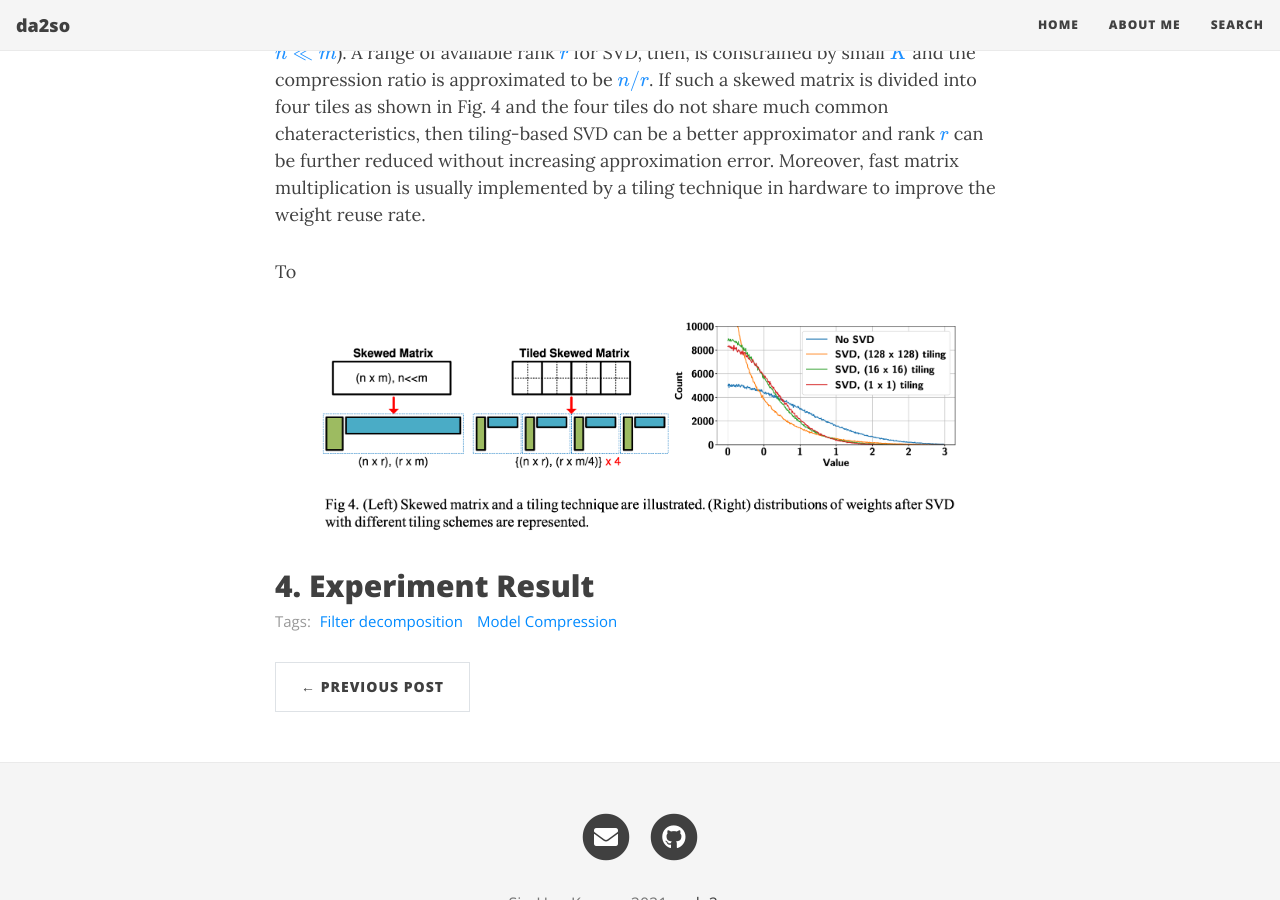
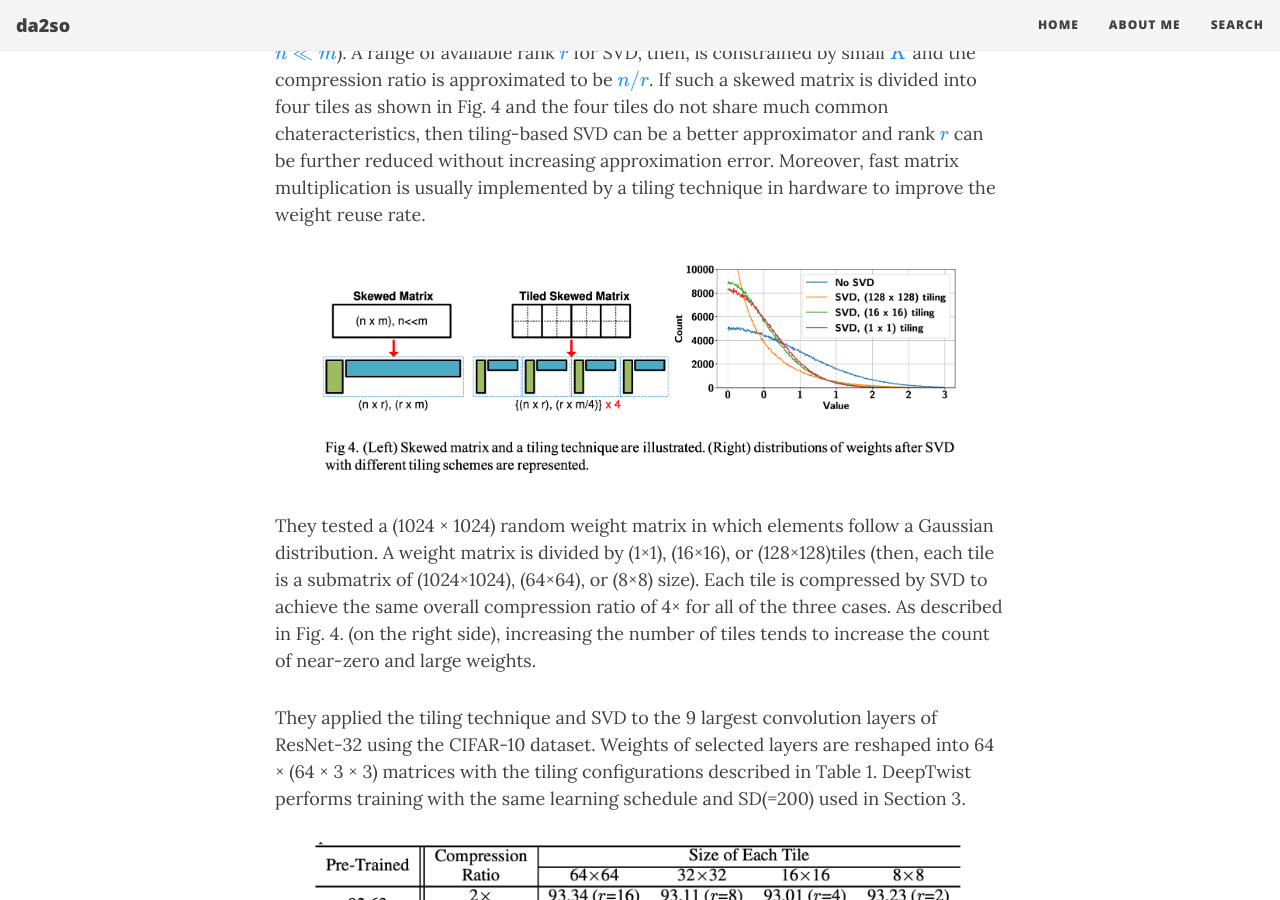
Before and after one commit to da2so/da2so.github.io, a Jekyll site: the page built from _posts/2021-03-27-Learning_Low-Rank_Approximation_for_CNNs.md, in a window 1280 px wide and 900 px high, scrolled down 5383 px. Built offline with Jekyll 4.4.1, drawn with Linux system fonts in a browser that asks for light colours; nearby versions of some CDN libraries; formulas are drawn with MathJax 3.

Commit message:
Update files via upload

```diff
--- a/_posts/2021-03-27-Learning_Low-Rank_Approximation_for_CNNs.md
+++ b/_posts/2021-03-27-Learning_Low-Rank_Approximation_for_CNNs.md
@@ -129,8 +129,11 @@ A reshaped kernel matrix <span style="color:DodgerBlue">$ K \in \mathcal{R}^\{ T
 to be <span style="color:DodgerBlue">$ n/r $</span>. If such a skewed matrix is divided into four tiles as shown in Fig. 4 and the four tiles do not share much common chateracteristics, then tiling-based SVD can be a better approximator and rank <span style="color:DodgerBlue">$ r $</span> can be further reduced without increasing approximation error. Moreover, fast matrix multiplication is usually implemented by a tiling technique in hardware to improve the weight reuse rate.
 
 
-To
-
 ![2](https://da2so.github.io/assets/post_img/2021-03-27-Learning_Low-Rank_Approximation_for_CNNs/5.png){: .mx-auto.d-block width="90%" :}
 
-## 4. Experiment Result
+They tested a (1024 × 1024) random weight matrix in which elements follow a Gaussian distribution. A weight matrix is divided by (1×1), (16×16), or (128×128)tiles (then, each tile is a submatrix of (1024×1024), (64×64), or (8×8) size). Each tile is compressed by SVD to achieve the same overall compression ratio of 4× for all of the three cases. As described in Fig. 4. (on the right side), increasing the number of tiles tends to increase the count of near-zero and large weights.
+
+
+They applied the tiling technique and SVD to the 9 largest convolution layers of ResNet-32 using the CIFAR-10 dataset. Weights of selected layers are reshaped into 64 × (64 × 3 × 3) matrices with the tiling configurations described in Table 1. DeepTwist performs training with the same learning schedule and SD(=200) used in Section 3.
+
+![2](https://da2so.github.io/assets/post_img/2021-03-27-Learning_Low-Rank_Approximation_for_CNNs/6.png){: .mx-auto.d-block width="90%" :}
```
Also changed, not shown: assets/post_img/2021-03-27-Learning_Low-Rank_Approximation_for_CNNs/6.png (added).
